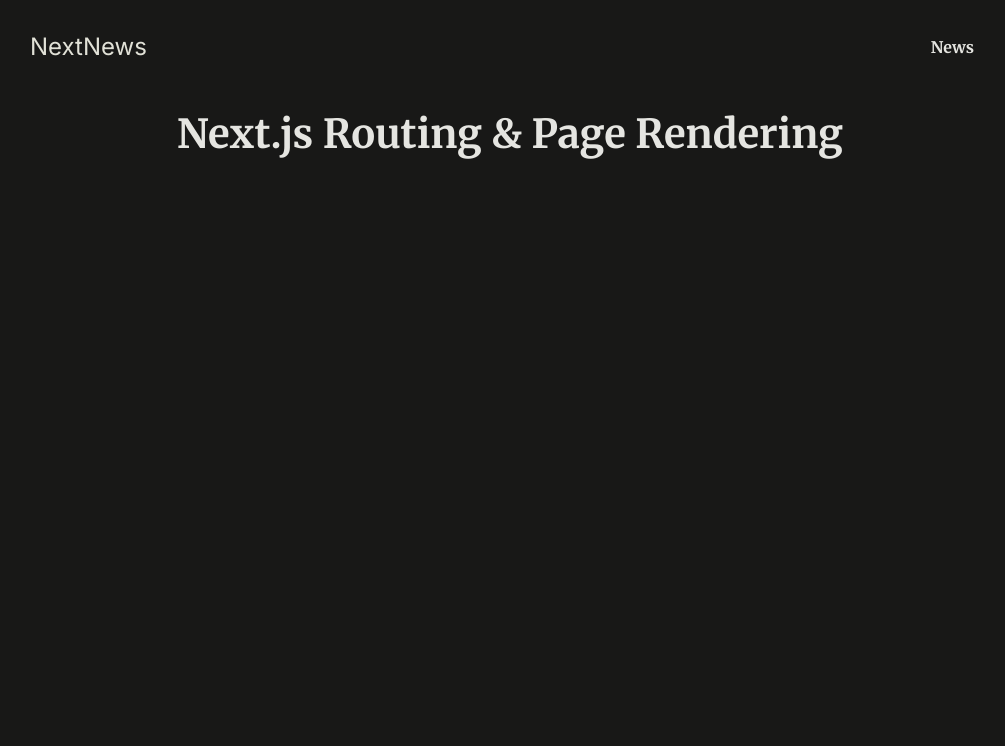
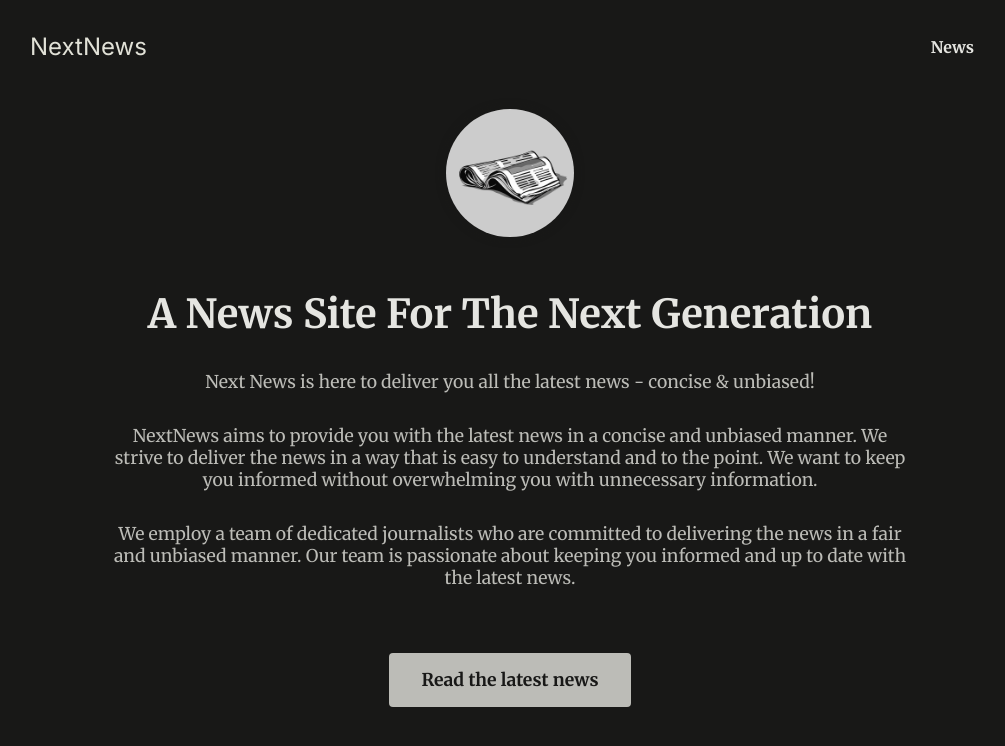
Before and after one commit to ferdoushasanpr/NextLevelNews, a Next.js app: page / in a window 1280 px wide. Shown: the top 746 px of the page, without its empty margins (130-1135 px from the left). Built offline with nearby package versions, Linux system fonts and the light colour scheme.

Commit message:
modify: HomePage Component Modified

```diff
--- a/app/archive/@archive/[year]/page.js
+++ b/app/archive/@archive/[year]/page.js
@@ -1,4 +1,5 @@
 import React from "react";
+import Link from "next/link";
 import { getNewsForYear } from "@/lib/news";
 import NewsLink from "@/components/news-link";
 
--- a/app/page.js
+++ b/app/page.js
@@ -1,7 +1,33 @@
+import logo from "@/assets/logo.jpg";
+import Link from "next/link";
+
 export default function HomePage() {
   return (
     <div id="home">
-      <h1>Next.js Routing & Page Rendering</h1>
+      <img src={logo.src} alt="A newspaper" />
+      <h1>A News Site For The Next Generation</h1>
+      <p>
+        Next News is here to deliver you all the latest news - concise &
+        unbiased!
+      </p>
+
+      <p>
+        NextNews aims to provide you with the latest news in a concise and
+        unbiased manner. We strive to deliver the news in a way that is easy to
+        understand and to the point. We want to keep you informed without
+        overwhelming you with unnecessary information.
+      </p>
+
+      <p>
+        We employ a team of dedicated journalists who are committed to
+        delivering the news in a fair and unbiased manner. Our team is
+        passionate about keeping you informed and up to date with the latest
+        news.
+      </p>
+
+      <p>
+        <Link href="/news">Read the latest news</Link>
+      </p>
     </div>
   );
 }
```
